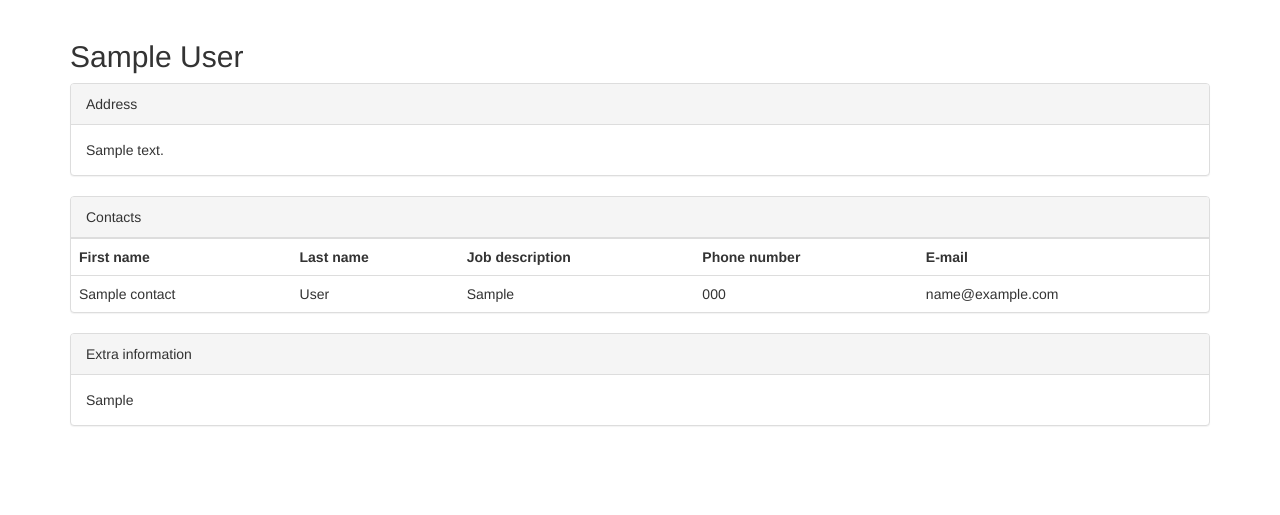
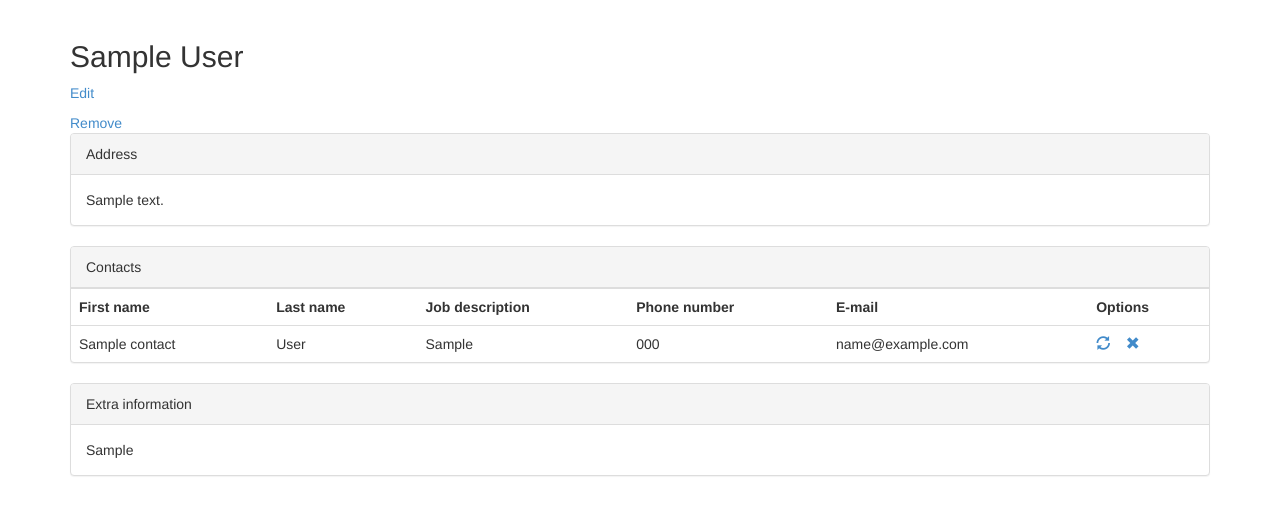
Before and after one commit to matiasturunen/asiakassovellus, a Django app: a page that uses hallinta/templates/hallinta/customer.html in a window 1280 px wide. Shown: the part 51-566 px from the top of the page. Run offline with Django 3.2, Linux system fonts and the light colour scheme; a user stored in the database is signed in; tables that the repository leaves empty hold one stand-in row (values such as "Sample post"); parts of the project's set-up code (start-up, migrations or seed data) failed here and were passed over; some libraries are stand-ins or nearby versions.

Commit message:
improved view

```diff
--- a/hallinta/templates/hallinta/customer.html
+++ b/hallinta/templates/hallinta/customer.html
@@ -5,8 +5,10 @@
 {% include 'hallinta/navbar.html' %}
 <div class="container">
 
-	<h2>{{ customer.name }}</h2>
-
+	<h2 id="customername">{{ customer.name }}</h2>
+	<a href="{% url 'hallinta:edit_customer_form' customer.id %}">Edit</a>
+	<p></p>
+	<a href="{% url 'hallinta:customer_remove' customer.id %}" class="deletecustomer">Remove</a>
 
 	<div class="panel panel-default">
 		<div class="panel-heading">Address</div>
@@ -30,6 +32,7 @@
 				<th>Job description</th>
 				<th>Phone number</th>
 				<th>E-mail</th>
+				<th>Options</th>
 			</tr>
 			{% for contact in customer.contact_set.all %}
 
@@ -39,6 +42,7 @@
 				<td>{{ contact.job }}</td>
 				<td>{{ contact.phone }}</td>
 				<td>{{ contact.email }}</td>
+				<td><a href="{% url 'hallinta:edit_contact_form' customer.id contact.id %}"><span class="glyphicon glyphicon-refresh"></span></a><span>&nbsp&nbsp&nbsp&nbsp</span><a href="{% url 'hallinta:contact_remove' customer.id contact.id %}" class="deletelink"><span class="glyphicon glyphicon-remove"></span></a></td>
 			</tr>
 			{% endfor %}
 		</table>
@@ -51,7 +55,11 @@
 
 </div>
 
-{% include 'hallinta/base_tpl_bottom.html' %} {% else %}
+{% load staticfiles %}
+<script src="{% static 'hallinta/script.js' %}"></script>
+{% include 'hallinta/base_tpl_bottom.html' %}
+
+{% else %}
 <!-- redirect to login page -->
 <meta http-equiv="REFRESH" content="0;url={% url 'hallinta:login' %}">
 {% endif %}
```
